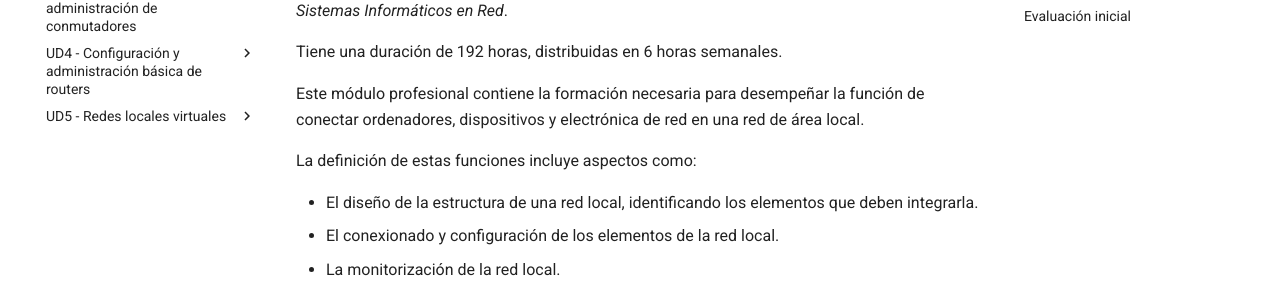
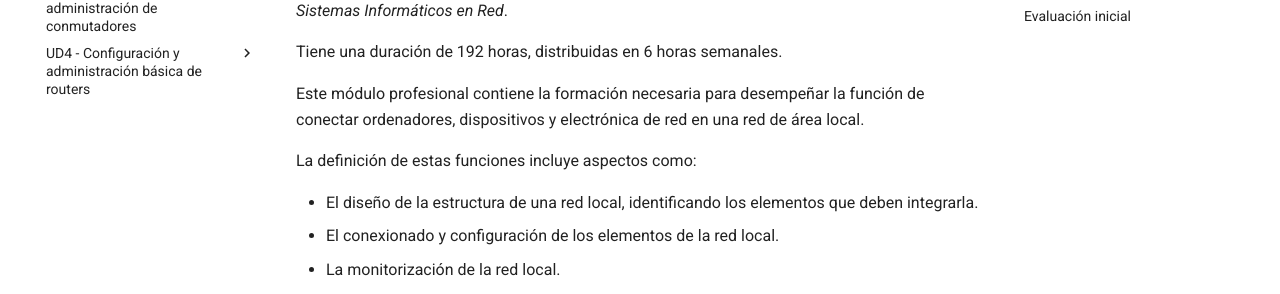
Before and after one commit to Joperpu/par2425, an MkDocs documentation site: the page built from docs/index.md, in a window 1280 px wide. Shown: the part 284-578 px from the top of the page. Built offline with MkDocs 1.6.1 and Material for MkDocs 9.7.7, drawn with Linux system fonts in a browser that asks for light colours.

Commit message:
Volviendo...

```diff
--- a/mkdocs.yml
+++ b/mkdocs.yml
@@ -53,8 +53,6 @@ nav:
     - Práctica 4.3: pr4.3.md
     - Práctica 4.4: pr4.4.md
     - Práctica 4.5: pr4.5.md
-  - UD5 - Redes locales virtuales:
-    - Teoría UD5: ud5.md
 
 copyright: "2025 José María Pérez Puentes - Licencia CC BY-NC-SA 4.0"
 
```
